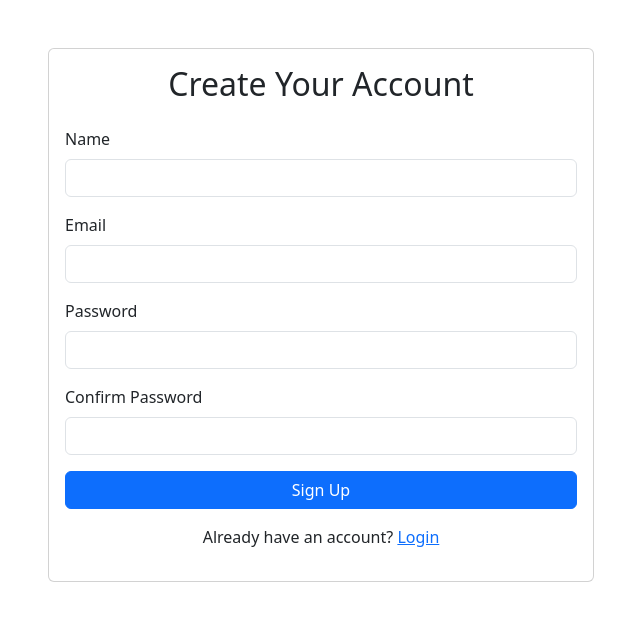
After one commit to HelloNgern/MiniPro, a PHP site: page /signup.html in a window 1280 px wide. The commit adds this page. Shown: the top 621 px of the page, without its empty margins (319-959 px from the left). Run offline with PHP 8.4, Linux system fonts and the light colour scheme; some libraries are stand-ins or nearby versions.

Commit message:
เพิ่มระบบสมัครชิค ล็อกอิน
ยังไม่เสร้จ

```diff
--- /dev/null
+++ b/register/scripts.js
@@ -0,0 +1,51 @@
+function validateRegisterForm() {
+    const username = document.getElementById('username').value;
+    const email = document.getElementById('email').value;
+    const password = document.getElementById('password').value;
+    const confirm_password = document.getElementById('confirm-password').value;
+
+    // ตรวจสอบว่าฟิลด์ทั้งหมดกรอกข้อมูลหรือไม่
+    if (username === '' || email === '' || password === '' || confirm_password === '') {
+        Swal.fire({
+            title: 'Error!',
+            text: 'กรุณากรอกข้อมูลให้ครบทุกช่อง',
+            icon: 'error',
+            confirmButtonText: 'ตกลง'
+        });
+        return false;
+    }
+
+    // ตรวจสอบว่ารหัสผ่านตรงกันหรือไม่
+    if (password !== confirm_password) {
+        Swal.fire({
+            title: 'Error!',
+            text: 'รหัสผ่านไม่ตรงกัน กรุณาลองใหม่อีกครั้ง',
+            icon: 'error',
+            confirmButtonText: 'ตกลง'
+        });
+        return false;
+    }
+
+    // ถ้าทุกอย่างถูกต้อง
+    return true;
+}
+
+
+function validateLoginForm() {
+    const username = document.getElementById('login-email').value;
+    const password = document.getElementById('login-password').value;
+
+    // ตรวจสอบว่าฟิลด์ทั้งหมดกรอกข้อมูลหรือไม่
+    if (username === '' || password === '') {
+        Swal.fire({
+            title: 'Error!',
+            text: 'กรุณากรอกข้อมูลให้ครบทุกช่อง',
+            icon: 'error',
+            confirmButtonText: 'ตกลง'
+        });
+        return false;
+    }
+
+    // ถ้าทุกอย่างถูกต้อง
+    return true;
+}
--- /dev/null
+++ b/register/signup.html
@@ -0,0 +1,60 @@
+<!DOCTYPE html>
+<html lang="en">
+<head>
+    <meta charset="UTF-8">
+    <meta name="viewport" content="width=device-width, initial-scale=1.0">
+    <title>Sign Up</title>
+
+    <!-- เพิ่มลิงก์ไปยัง Bootstrap CSS -->
+    <link href="https://cdn.jsdelivr.net/npm/bootstrap@5.3.0-alpha1/dist/css/bootstrap.min.css" rel="stylesheet">
+
+    <!-- คุณยังสามารถเพิ่มไฟล์ CSS ของคุณเองได้ตามที่ต้องการ -->
+    <link rel="stylesheet" href="style.css">
+
+    <!-- เพิ่ม JavaScript -->
+    <script src="scripts.js"></script>
+</head>
+<body>
+    <div class="container mt-5">
+        <div class="row justify-content-center">
+            <div class="col-md-6">
+                <div class="card">
+                    <div class="card-body">
+                        <h2 class="text-center mb-4">Create Your Account</h2>
+                        <form action="register.php" method="post" onsubmit="return validateRegisterForm()">
+                            <div class="mb-3">
+                                <label for="username" class="form-label">Name</label>
+                                <input type="text" id="username" name="username" class="form-control" >
+                            </div>
+
+                            <div class="mb-3">
+                                <label for="email" class="form-label">Email</label>
+                                <input type="email" id="email" name="email" class="form-control" >
+                            </div>
+
+                            <div class="mb-3">
+                                <label for="password" class="form-label">Password</label>
+                                <input type="password" id="password" name="password" class="form-control" >
+                            </div>
+
+                            <div class="mb-3">
+                                <label for="confirm-password" class="form-label">Confirm Password</label>
+                                <input type="password" id="confirm-password" name="confirm-password" class="form-control" >
+                            </div>
+
+                            <button type="submit" class="btn btn-primary w-100">Sign Up</button>
+                        </form>
+                        <p class="text-center mt-3">Already have an account? <a href="login.html">Login</a></p>
+                    </div>
+                </div>
+            </div>
+        </div>
+    </div>
+
+    <!-- เพิ่มลิงก์ไปยัง Bootstrap JavaScript และ Popper.js (จำเป็นสำหรับ Bootstrap) -->
+
+    <script src="https://cdn.jsdelivr.net/npm/bootstrap@5.3.0-alpha1/dist/js/bootstrap.bundle.min.js"></script>
+    <script src="https://cdn.jsdelivr.net/npm/sweetalert2@11"></script>
+    <script src="scripts.js"></script> <!-- ไฟล์ JavaScript ที่แยกออกมา -->
+</body>
+</html>
```
Also changed, not shown: register/login.html (renamed from login.html, +8 -3 lines), register/register.php (renamed from register.php, +15 -3 lines), signup.html (deleted, +0 -42 lines), register/firstlogin.html (renamed from firstlogin.html), register/image/remindd.png (added), register/login.php (renamed from login.php).
